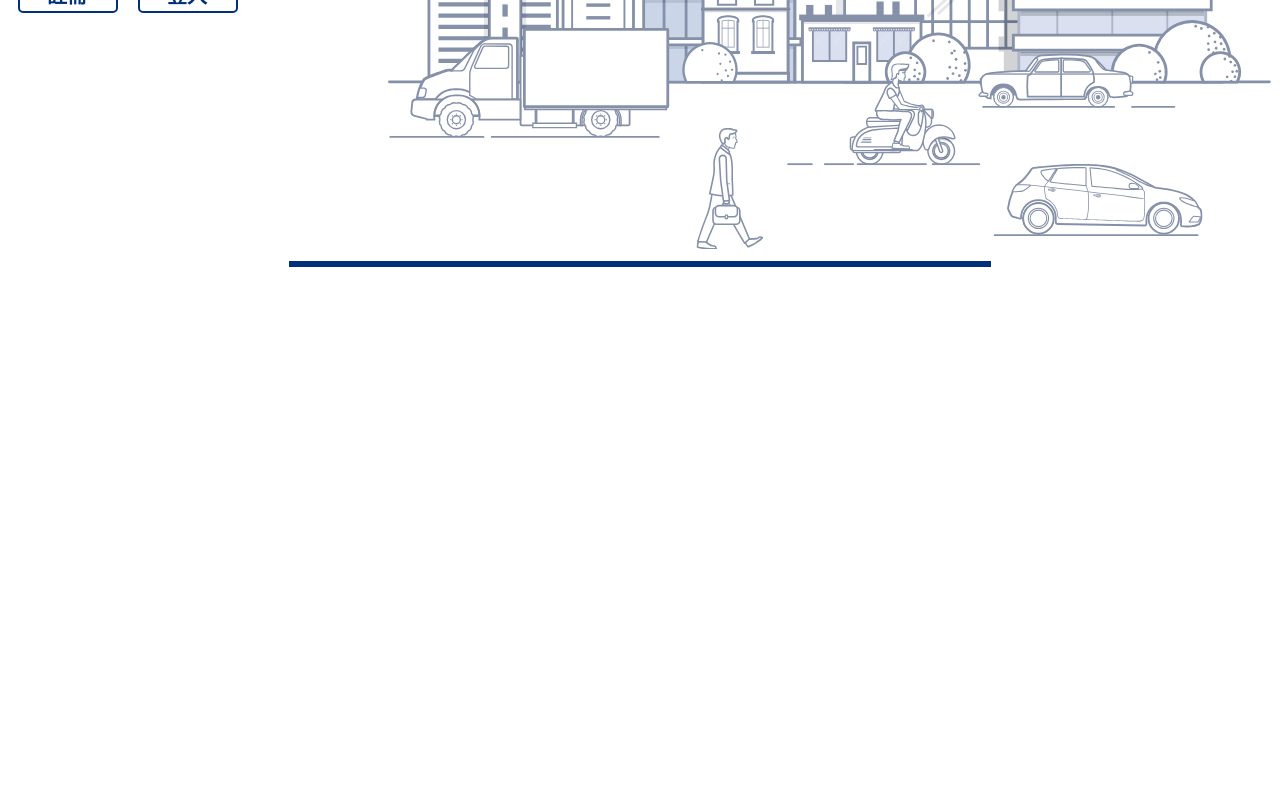
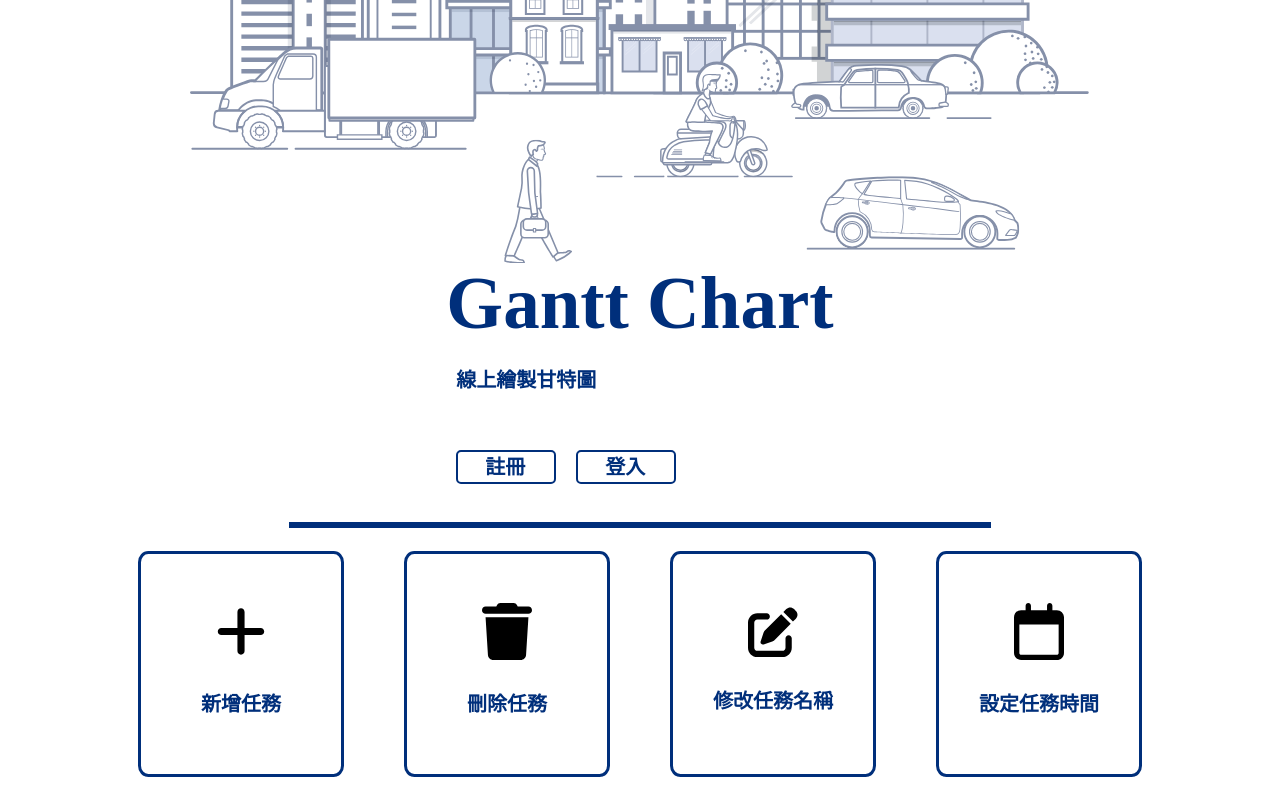
Before and after one commit to jasonlin1993/GanttChart, a Next.js app: page / in a window 1280 px wide. Shown: the part 495-1295 px from the top of the page. Before the commit the page ends 800 px from the top, so only its background shows below. Built offline with nearby package versions, Linux system fonts and the light colour scheme.

Commit message:
首頁設計 以及 首頁 首頁 RWD 設計

```diff
--- a/src/components/MainPage.js
+++ b/src/components/MainPage.js
@@ -2,8 +2,19 @@ import { MainText, Text } from "@/styles/MainText";
 import MainLayout from "@/styles/MainLayout";
 import LoginButton from "@/styles/LoginButton";
 import Line from "@/styles/CutLine";
+import { useRouter } from "next/router";
+import FeatureBox from "@/styles/FeatureBox";
+import FeatureBoxLayout from "@/styles/FeatureBoxLayout";
 
 const MainPage = () => {
+  const router = useRouter();
+  function handleRegister() {
+    router.push("/register");
+  }
+  function handleSignin() {
+    router.push("/signin");
+  }
+
   return (
     <>
       <MainLayout>
@@ -11,8 +22,8 @@ const MainPage = () => {
           <div>Gantt Chart</div>
           <Text>線上繪製甘特圖</Text>
           <div style={{ display: "flex" }}>
-            <LoginButton>註冊</LoginButton>
-            <LoginButton>登入</LoginButton>
+            <LoginButton onClick={handleRegister}>註冊</LoginButton>
+            <LoginButton onClick={handleSignin}>登入</LoginButton>
           </div>
         </MainText>
 
@@ -24,7 +35,50 @@ const MainPage = () => {
           />
         </picture>
       </MainLayout>
-      <Line></Line>
+
+      <Line />
+      <FeatureBoxLayout>
+        <FeatureBox>
+          <picture>
+            <img
+              src="../../icons/plus-solid.svg"
+              alt="MainPage"
+              style={{ maxWidth: "100%", width: "50px", height: "auto" }}
+            />
+          </picture>
+          <Text>新增任務</Text>
+        </FeatureBox>
+        <FeatureBox>
+          <picture>
+            <img
+              src="../../icons/trash-solid.svg"
+              alt="MainPage"
+              style={{ maxWidth: "100%", width: "50px", height: "auto" }}
+            />
+          </picture>
+          <Text>刪除任務</Text>
+        </FeatureBox>
+        <FeatureBox>
+          <picture>
+            <img
+              src="../../icons/pen-to-square-solid.svg"
+              alt="MainPage"
+              style={{ maxWidth: "100%", width: "50px", height: "auto" }}
+            />
+          </picture>
+          <Text>修改任務名稱</Text>
+        </FeatureBox>
+        <FeatureBox>
+          <picture>
+            <img
+              src="../../icons/calendar-regular.svg"
+              alt="MainPage"
+              style={{ maxWidth: "100%", width: "50px", height: "auto" }}
+            />
+          </picture>
+          <Text>設定任務時間</Text>
+        </FeatureBox>
+      </FeatureBoxLayout>
     </>
   );
 };
--- a/src/redux/reducers/taskReducer.js
+++ b/src/redux/reducers/taskReducer.js
@@ -24,23 +24,15 @@ const taskReducer = (state = initialState, action) => {
           task.id === action.payload.taskId ? { ...task, name: action.payload.newName } : task
         ),
       };
-
     case "UPDATE_TASK_DURATION":
       return {
         ...state,
         tasks: state.tasks.map((task) =>
           task.id === action.payload.taskId
-            ? {
-                ...task,
-                startDate: action.payload.startDate,
-                endDate: action.payload.endDate,
-                year: action.payload.year,
-                month: action.payload.month,
-              }
+            ? { ...task, startDate: action.payload.startDate, endDate: action.payload.endDate }
             : task
         ),
       };
-
     default:
       return state;
   }
--- /dev/null
+++ b/src/styles/FeatureBox.js
@@ -0,0 +1,24 @@
+import styled from "styled-components";
+
+const FeatureBox = styled.div`
+  display: flex;
+  flex-direction: column;
+  justify-content: center;
+  align-items: center;
+  width: 200px;
+  height: 200px;
+  border: 3px solid rgb(0, 47, 123);
+  margin: 15px;
+  border-radius: 5%;
+  padding-top: 20px;
+
+  @media (max-width: 1200px) {
+    width: 45%;
+  }
+
+  @media (max-width: 768px) {
+    width: 90%;
+  }
+`;
+
+export default FeatureBox;
--- /dev/null
+++ b/src/styles/FeatureBoxLayout.js
@@ -0,0 +1,18 @@
+import styled from "styled-components";
+
+const FeatureBoxLayout = styled.div`
+  display: flex;
+  flex-wrap: wrap;
+  justify-content: center;
+  gap: 30px;
+
+  @media (max-width: 1200px) {
+    justify-content: space-around; // 平均分布子元素
+  }
+
+  @media (max-width: 768px) {
+    justify-content: center;
+  }
+`;
+
+export default FeatureBoxLayout;
--- a/src/styles/MainLayout.js
+++ b/src/styles/MainLayout.js
@@ -2,9 +2,12 @@ import styled from "styled-components";
 
 const MainLayout = styled.div`
   display: flex;
-  flex-direction: row;
-  align-items: center;
-  justify-content: space-around;
+  align-items: center; // 水平居中
+  justify-content: center; // 垂直居中
+
+  @media (max-width: 1320px) {
+    flex-direction: column-reverse; // 垂直堆疊元素
+  }
 `;
 
 export default MainLayout;
--- a/src/styles/MainText.js
+++ b/src/styles/MainText.js
@@ -6,6 +6,10 @@ const MainText = styled.section`
   font-family: "微軟正黑體";
   line-height: 73px;
   font-weight: bold;
+
+  @media (max-width: 450px) {
+    font-size: 36px; // 垂直堆疊元素
+  }
 `;
 
 const Text = styled.div`
```
Also changed, not shown: src/pages/register/index.js (added, +22 -0 lines), src/pages/signin/index.js (added, +13 -0 lines), src/redux/action/taskAction.js (+4 -14 lines), src/styles/GlobalStyle.js (added, +13 -0 lines), src/styles/UserBox.js (added, +14 -0 lines), src/styles/UserBoxLayout.js (added, +13 -0 lines), public/images/civil.png (added).
